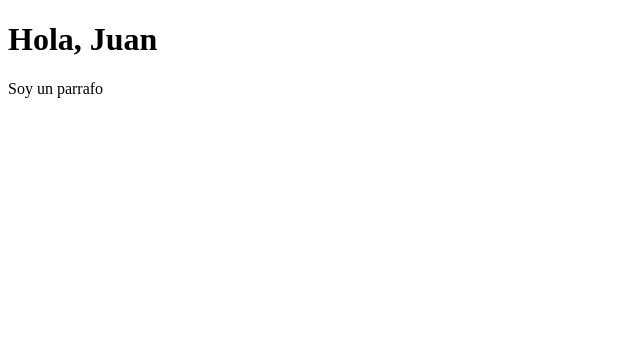
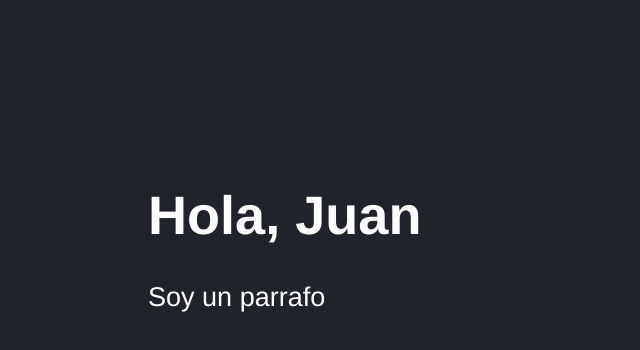
Before and after one commit to juanbpadilla/03-counter-app-vite, a React (Vite) app: page / in a window 1280 px wide. Shown: the top 350 px of the page, without its empty margins (0-640 px from the left). Built offline with nearby package versions, Linux system fonts and the light colour scheme.

Commit message:
Colocar estilos CSS

```diff
--- a/src/main.jsx
+++ b/src/main.jsx
@@ -1,6 +1,7 @@
 import React from 'react'
 import { createRoot } from 'react-dom/client';
 import { FirstApp } from './FirstApp';
+import './styles.css'
 
 // import { HelloWorldApp } from './HelloWorldApp';
 
--- /dev/null
+++ b/src/styles.css
@@ -0,0 +1,7 @@
+html, body {
+  background-color: #21232A;
+  color: white;
+  font-family: Helvetica, Arial, sans-serif;
+  font-size: 1.3rem;
+  padding: 70px;
+}
```
